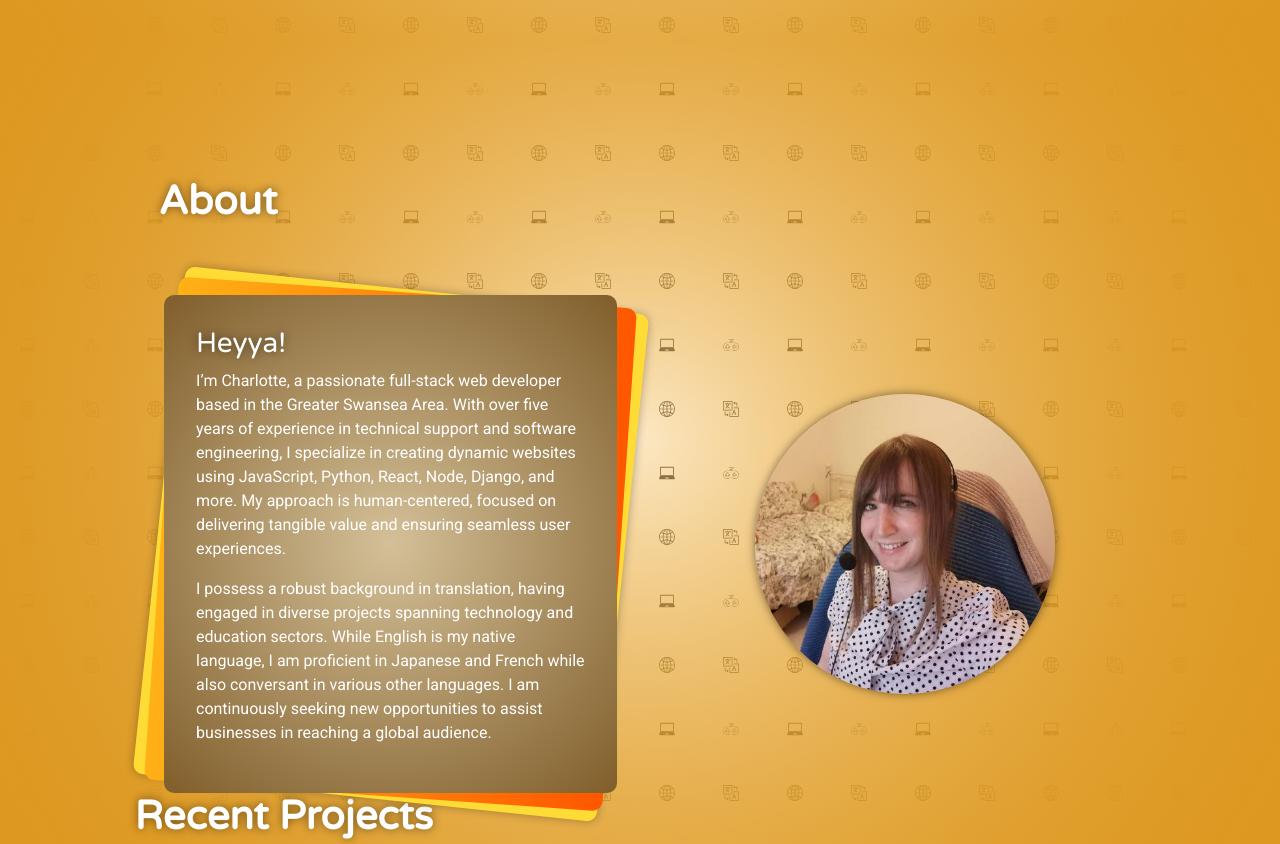
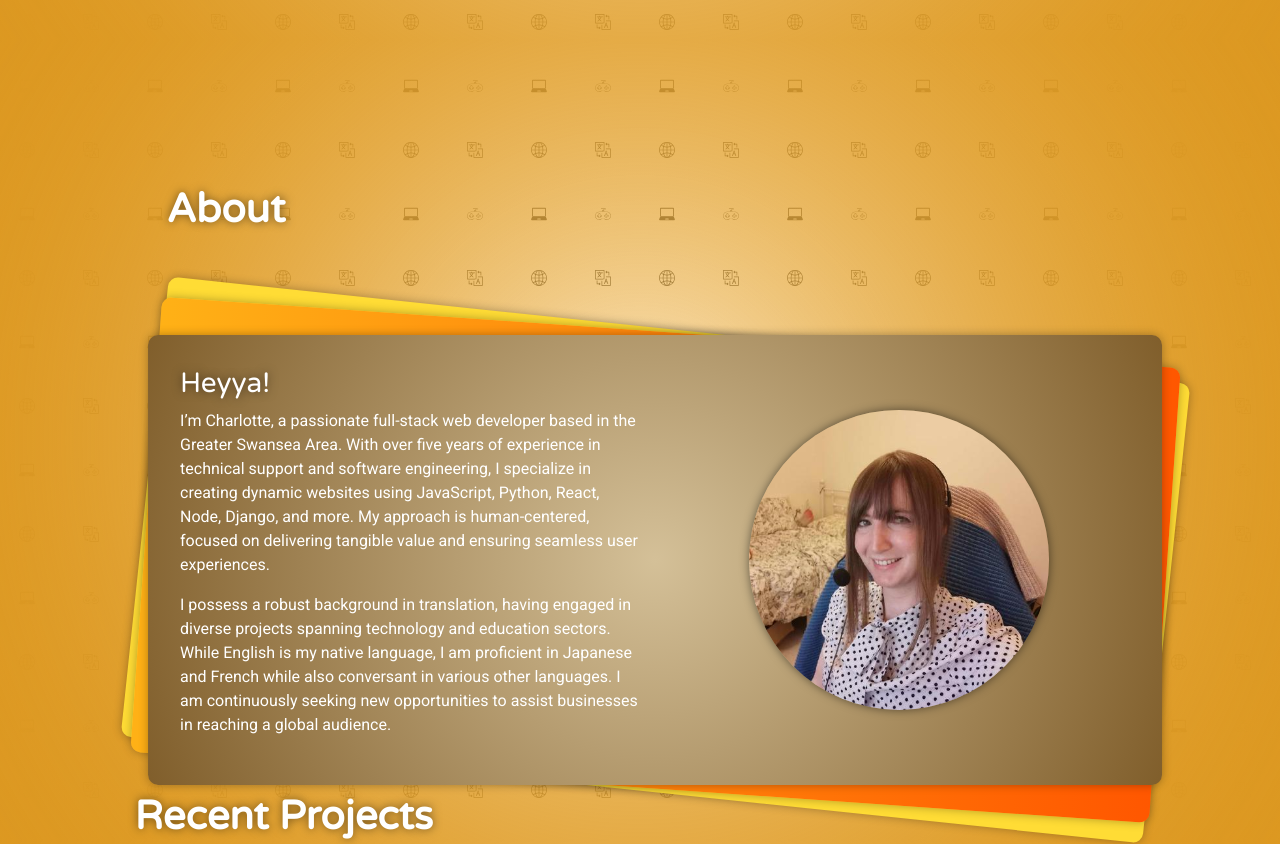
Before and after one commit to Terafora/profile-version-3, a React (Create React App) app: page / in a window 1280 px wide. Shown: the part 760-1604 px from the top of the page. Built offline with nearby package versions, Linux system fonts and the light colour scheme.

Commit message:
Fix layout of About section on bigger screens

```diff
--- a/src/App.css
+++ b/src/App.css
@@ -144,6 +144,7 @@
     border-radius: 10px;
     padding: 0.2rem;
     transform: rotate(-2deg);
+    box-shadow: 0 0 10px rgba(0, 0, 0, 0.3);
 }
 
 .about-bg-layer3{
@@ -151,6 +152,7 @@
     border-radius: 10px;
     padding: 2rem;
     transform: rotate(-4deg);
+    box-shadow: 0 0 10px rgba(0, 0, 0, 0.3);
 }
 
 
@@ -160,6 +162,8 @@
     border-radius: 50%;
     box-shadow: 0 0 10px rgba(0, 0, 0, 0.5);
 }
+
+// Recent Projects Section
 
 #recentProjectsCarousel .carousel-inner {
     min-height: 600px;
--- a/src/components/About.jsx
+++ b/src/components/About.jsx
@@ -6,23 +6,27 @@
 
     return (
         <section className="row about">
-            <div className="row g-5 mx-2">
-            <h2>{t('about')}</h2>
-                <div className="col-12 col-lg-6">
+            <div className="row g-5 mx-3">
+                <h2 className="my-5">{t('about')}</h2>
                 <div className="about-bg-layer1">
                     <div className="about-bg-layer2">
                         <div className="about-bg-layer3">
+                            <div className="row">
+                                <div className="col-12 col-lg-6 d-flex justify-content-center align-items-center">
+                                    <div>
                                         <h3>{t('hello')}</h3>
                                         <p>{t('aboutText1')}</p>
                                         <p>{t('aboutText2')}</p>
-                            </div>
-                        </div>
                                     </div>
                                 </div>
                                 <div className="col-12 col-lg-6 d-flex justify-content-center align-items-center">
                                     <img src="./pictures/CharlotteStone.jpeg" className="img-fluid about-img" alt="Charlotte Stone" />
                                 </div>
                             </div>
+                        </div>
+                    </div>
+                </div>
+            </div>
         </section>
     );
 }
```
Lines whose indentation alone changed are shown as unchanged.
